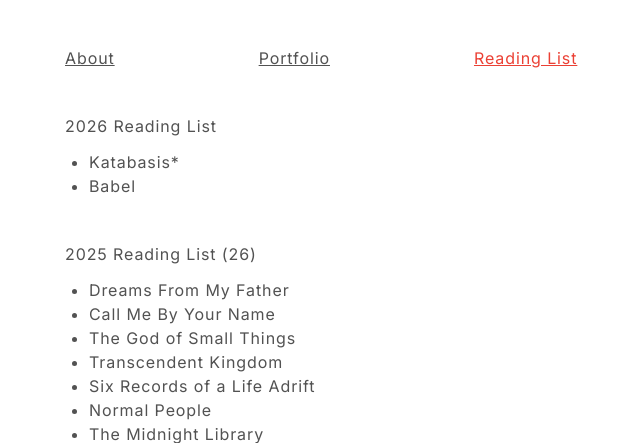
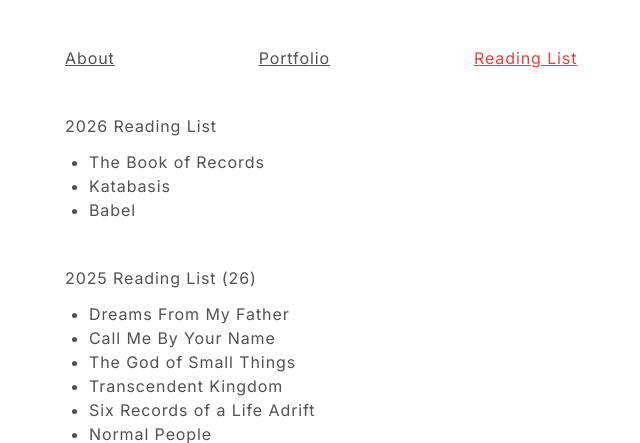
Before and after one commit to rrachelhuangg/rachelhuang.dev, a Flask app: page /books in a window 1280 px wide. Shown: the part 186-629 px from the top of the page, without its empty margins (311-951 px from the left). Run offline with Flask 3, Linux system fonts and the light colour scheme.

Commit message:
Updated reading list

```diff
--- a/templates/books.html
+++ b/templates/books.html
@@ -37,7 +37,8 @@
     <div>
         2026 Reading List
         <ul>
-            <li>Katabasis*</li>
+            <li>The Book of Records</li>
+            <li>Katabasis</li>
             <li>Babel</li>
         </ul>
     </div>
```
